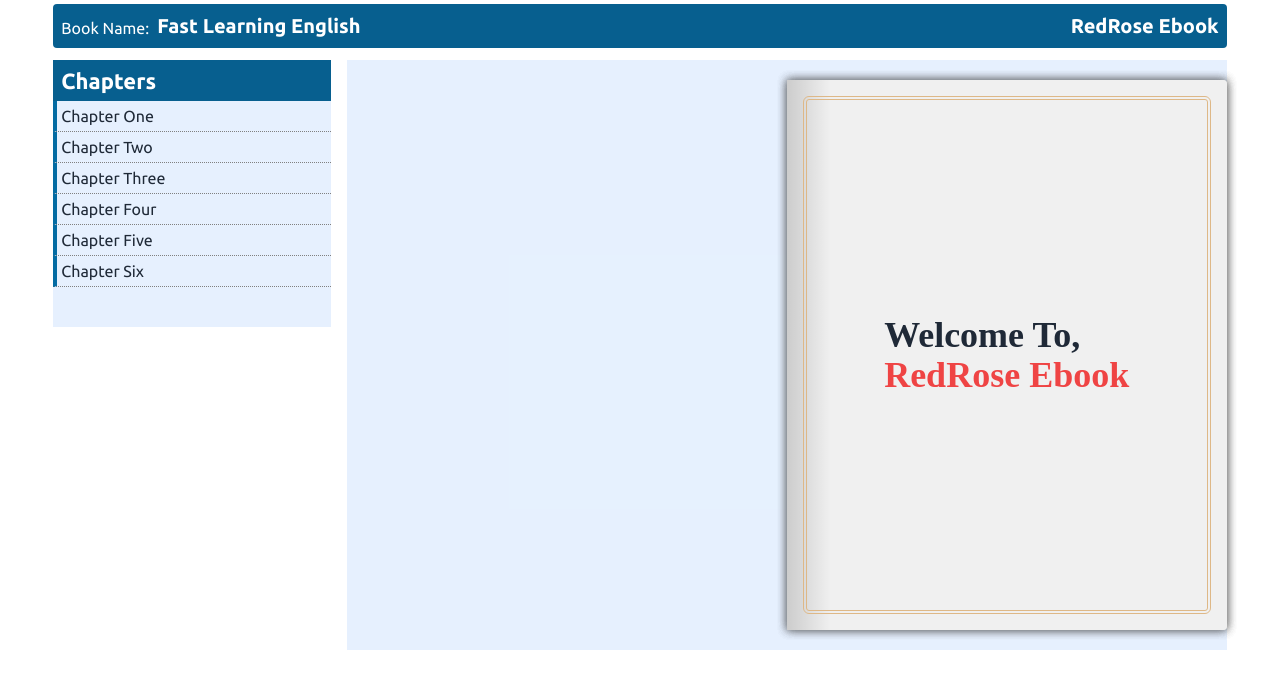
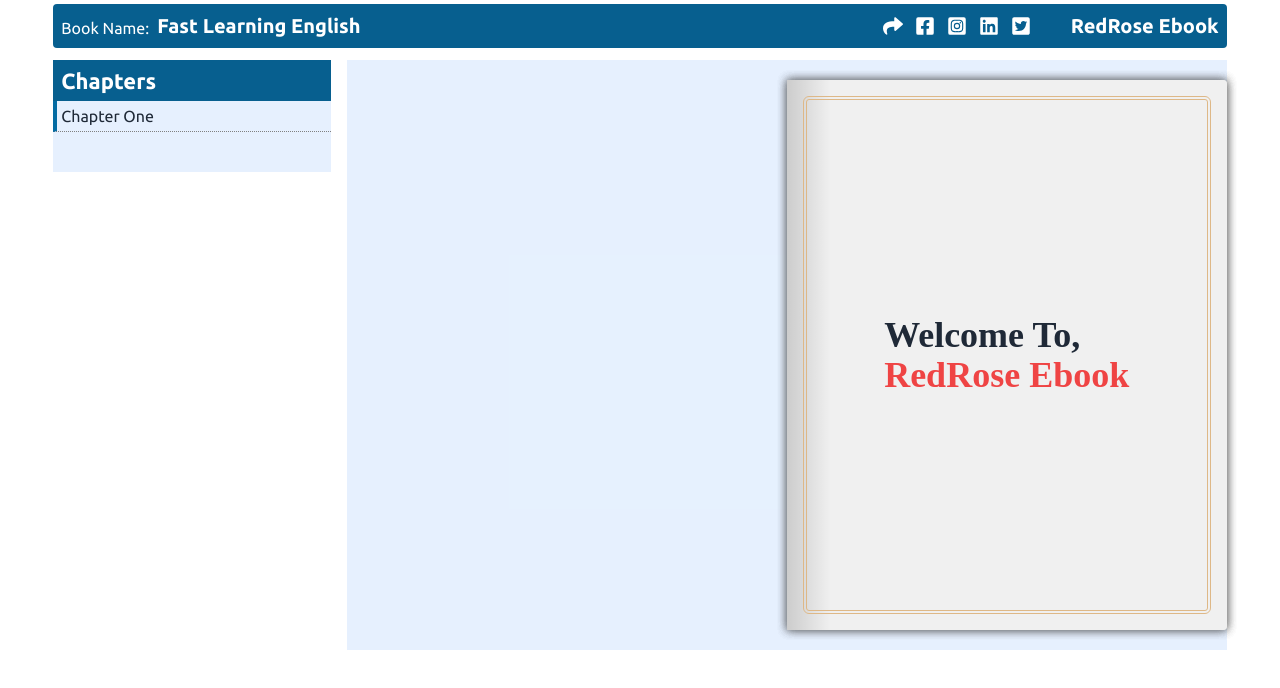
Before and after one commit to redrosebd/wordAndBook, a Next.js app: page / in a window 1280 px wide. Shown: the top 688 px of the page. Built offline with nearby package versions, Linux system fonts and the light colour scheme.

Commit message:
chapter removed and share icons added

```diff
--- a/src/app/components/Navbar/Navbar.jsx
+++ b/src/app/components/Navbar/Navbar.jsx
@@ -2,6 +2,7 @@
 import React, { useState } from "react";
 import { IoMenu } from "react-icons/io5";
 import { RxCross2 } from "react-icons/rx";
+import { FaShare, FaFacebookSquare, FaInstagramSquare, FaLinkedin, FaTwitterSquare } from "react-icons/fa";
 export default function Navbar() {
   const [menuClicked, setMenuClicked] = useState(false);
 
@@ -17,8 +18,19 @@
           </ul>
         </div>
 
-        <div>
-          <h2 className="font-bold text-white text-xl">RedRose Ebook</h2>
+        <div className="flex items-center gap-10">
+
+           <div className="text-white text-xl flex gap-3">
+              <span title="Share with"><FaShare/></span>
+             <a href="#"><FaFacebookSquare/> </a>
+             <a href="#"><FaInstagramSquare/> </a>
+             <a href="#"><FaLinkedin/> </a>
+             <a href="#"><FaTwitterSquare/> </a>
+           </div>
+
+           <div>
+             <h2 className="font-bold text-white text-xl">RedRose Ebook</h2>
+           </div>
         </div>
       </div>
 
--- a/src/app/page.js
+++ b/src/app/page.js
@@ -15,11 +15,7 @@
           </h2>
           <ul className=" bg-[#dbeafeb0]  pb-10 chapters ">
             <li>Chapter One</li>
-            <li>Chapter Two</li>
-            <li>Chapter Three</li>
-            <li>Chapter Four</li>
-            <li>Chapter Five</li>
-            <li>Chapter Six</li>
+
           </ul>
         </div>
         {/* -----------Content ---------------- */}
```
